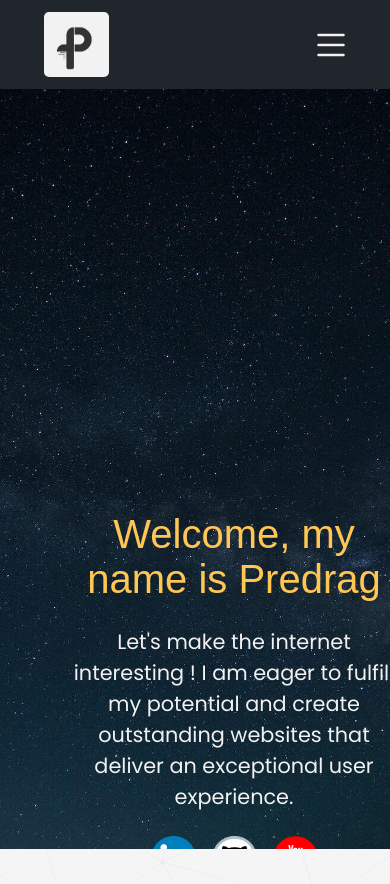
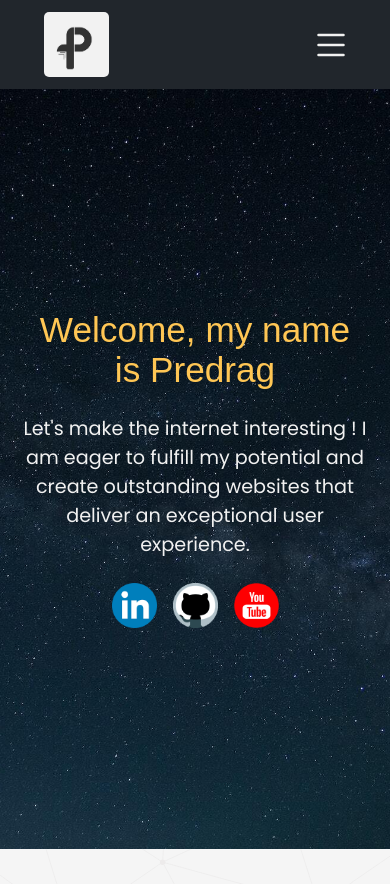
Before and after one commit to Predrag-Jandric/JS-Sass-Old-Portfolio, a plain HTML site: page index.html in a window 390 px wide. Shown: the top 884 px of the page. Drawn offline with Linux system fonts and the light colour scheme; a web font is replaced by a local one.

Commit message:
UPDATED: some issues on mobile screens in header section

```diff
--- a/assets/scss/partials/_header.scss
+++ b/assets/scss/partials/_header.scss
@@ -24,19 +24,27 @@
         width: 55%;
 
         @media(max-width:768px){
+            @include position(absolute, auto, auto, auto, auto);
             @include flex(center, center, column nowrap, 0);
-            position: unset;
             width: 88%;
             text-align: center;
         }
 
         .header__title {
-            @include text(clamp(2.5rem, 2.7vw, 8rem), $yellow, $headers-font);
+            @include text(2.6rem, $yellow, $headers-font);
+
+            @media(max-width:768px){
+                @include text(2.2rem, $yellow, $headers-font);
+            }
         }
 
         .header__p {
-            @include text(clamp(1.3rem, 1.3vw, 2rem), $white);
+            @include text(1.33rem, $white);
             margin: 1.5rem 0;
+
+            @media(max-width:768px){
+                @include text(1.2rem, $white);
+            }
         }
 
         // planets
--- a/index.html
+++ b/index.html
@@ -159,8 +159,8 @@
                         <button class="btn__global">
                             <a href="https://github.com/Predrag-Jandric/Portfolio" target="blank">Code</a>
                         </button>
-                        <button class="btn__global">
-                            <a href="#">Preview</a>
+                        <button class="btn__global" >
+                            <a href="javascript:void(0)" onclick="alert('You are already on the Portfolio preview');">Preview</a>
                         </button>
                     </div>
                 </div>
@@ -210,7 +210,7 @@
                     <p class="projects__p">Responsive and user friendly front-end practice project in which I built admin dashboard website  with modern and clean design in mind, with HTML, Sass and some JavaScript.</p>
                     <div class="projects__btn__container">
                         <button class="btn__global">
-                            <a href="https://github.com/Predrag-Jandric/dashboard" target="blank">Code</a>
+                            <a href="https://github.com/Predrag-Jandric/Sass-dashboard" target="blank">Code</a>
                         </button>
                         <button class="btn__global">
                             <a href="https://courageous-dodol-82fe98.netlify.app/" target="blank">Preview</a>
```
Also changed, not shown: assets/css/style.css, 2 other files.
